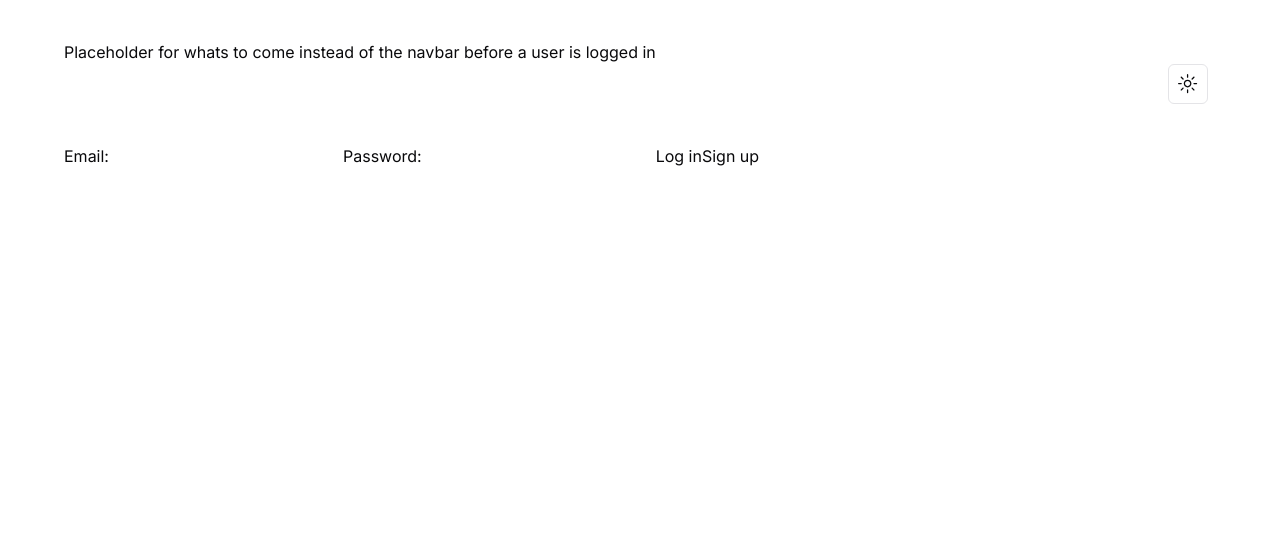
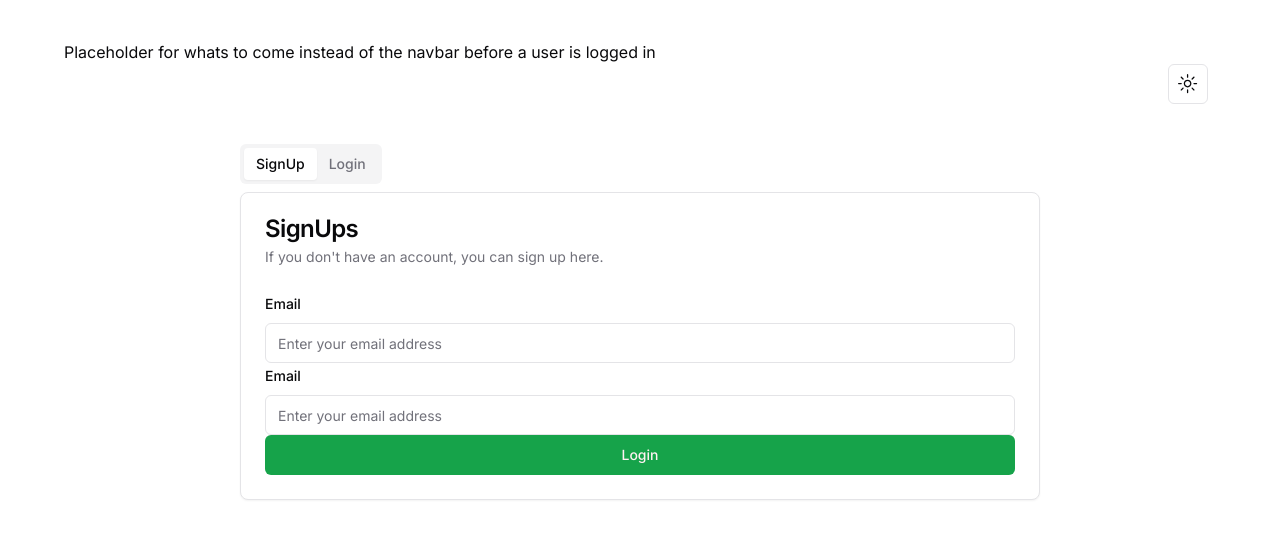
Before and after one commit to Felix-vD/MatheManifest, a Next.js app: page /login in a window 1280 px wide. Shown: the top 538 px of the page. Built offline with nearby package versions, Linux system fonts and the light colour scheme; no server answers.

Commit message:
cleaning up login

```diff
--- a/src/app/home/page.tsx
+++ b/src/app/home/page.tsx
@@ -6,7 +6,7 @@ import { useRouter } from "next/navigation";
 
 export default function home() {
 
-  const timestamp = Date.now();
+  //const timestamp = Date.now();
 
   return (
       <div>
@@ -22,7 +22,7 @@ export default function home() {
         <Button asChild>
           <Link href={{
             pathname: '/exercises',
-            query: { timestamp : timestamp.toString() }
+            //query: { timestamp : timestamp.toString() }
           }}>Aufgabe Üben</Link>
         </Button>
         </div>
--- a/src/app/hook/useExercise.tsx
+++ b/src/app/hook/useExercise.tsx
@@ -1,7 +1,6 @@
 import { useQuery, useQueryClient } from '@tanstack/react-query';
 import { supabaseBrowser } from '@/lib/supabase/browser';
-import { url } from 'inspector';
-import { title } from 'process';
+
 const initExercise = {
     id:"",
     topic_id:"",
--- a/src/app/login/page.tsx
+++ b/src/app/login/page.tsx
@@ -1,14 +1,160 @@
 import { login, signup } from './actions'
+import {
+  Form,
+  FormControl,
+  FormDescription,
+  FormField,
+  FormItem,
+  FormLabel,
+  FormMessage,
+} from "@/components/ui/form"
+import { Input } from "@/components/ui/input"
+import { z } from "zod"
+import { zodResolver } from "@hookform/resolvers/zod"
+import { useForm } from "react-hook-form"
+import { createClient } from "@utils/supabase/clients";
+import { Button } from '@/components/ui/button'
+import { Tabs, TabsContent, TabsList, TabsTrigger } from '@/components/ui/tabs'
+import { Card, CardContent, CardDescription, CardHeader, CardTitle } from '@/components/ui/card'
+export default function LoginPage() {
 
-export default function LoginPage() {
+  //define login schema with zod object
+  const loginSchema = z.object({
+    email: z.string().email("Invalid email address"),
+    password: z.string().min(8, "Password must be at least 8 characters long").max(50, "Password must be at most 50 characters long"),
+  });
+  //set default values for form loginSchema
+  const form = useForm<z.infer<typeof loginSchema>>({
+    resolver: zodResolver(loginSchema),
+    defaultValues: {
+      email: "",
+      password: "",
+    },
+    })
+  //function to handle login with OAuth
+    const handeLoginWithOAuth = (provider:'github' | 'google') => {
+      const supabase = createClient();
+      supabase.auth.signInWithOAuth({
+          provider,
+          options:{
+              redirectTo: location.origin + "/auth/callback"
+          }
+      });
+    };
+
+
   return (
-    <form>
-      <label htmlFor="email">Email:</label>
+    <div className="flex items-center justify-center">
+        <Tabs defaultValue="signup" className="w-[800px]">
+        <TabsList>
+            <TabsTrigger value="signup">SignUp</TabsTrigger>
+            <TabsTrigger value="login">Login</TabsTrigger>
+        </TabsList>
+
+        <TabsContent value="signup">
+            <Card>
+            <CardHeader>
+                <CardTitle>SignUps</CardTitle>
+                <CardDescription>
+                    If you don't have an account, you can sign up here.
+                </CardDescription>
+            </CardHeader>
+            <CardContent className="space-y-2">
+                <div className="space-y-1">
+                  <Form {...form}>
+                    <form>
+                      <FormField
+                        //control={Form.control}
+                        name="email"
+                        render={({ field }) => (
+                          <FormItem>
+                            <FormLabel>Email</FormLabel>
+                            <FormControl>
+                              <Input placeholder="Enter your email address" {...field} />
+                            </FormControl>
+                            <FormMessage />
+                          </FormItem>
+                        )}
+                      />
+                      <FormField
+                        //control={Form.control}
+                        name="email"
+                        render={({ field }) => (
+                          <FormItem>
+                            <FormLabel>Email</FormLabel>
+                            <FormControl>
+                              <Input placeholder="Enter your email address" {...field} />
+                            </FormControl>
+                            <FormMessage />
+                          </FormItem>
+                        )}
+                      />
+                      <div className="flex flex-col gap-5">
+                        <Button type="submit" className="block w-full flex items-center gap-2">Login</Button>
+                      </div>
+                    </form>
+                  </Form>
+                </div>
+            </CardContent>
+            </Card>
+        </TabsContent>
+        <TabsContent value="login">
+            <Card>
+            <CardHeader>
+                <CardTitle>Login</CardTitle>
+                <CardDescription>
+                If you already have an account, you can login here.
+                </CardDescription>
+            </CardHeader>
+            <CardContent className="space-y-2">
+                <div className="space-y-1">
+                <Form {...form}>
+                  <form>
+                    <FormField
+                      //control={Form.control}
+                      name="email"
+                      render={({ field }) => (
+                        <FormItem>
+                          <FormLabel>Email</FormLabel>
+                          <FormControl>
+                            <Input placeholder="Enter your email address" {...field} />
+                          </FormControl>
+                          <FormMessage />
+                        </FormItem>
+                      )}
+                    />
+                    <FormField
+                      //control={Form.control}
+                      name="email"
+                      render={({ field }) => (
+                        <FormItem>
+                          <FormLabel>Email</FormLabel>
+                          <FormControl>
+                            <Input placeholder="Enter your email address" {...field} />
+                          </FormControl>
+                          <FormMessage />
+                        </FormItem>
+                      )}
+                    />
+                    <div className="flex flex-col gap-5">
+                      <Button type="submit" className="block w-full flex items-center gap-2">Login</Button>
+                    </div>
+                  </form>
+                </Form>
+                </div>
+            </CardContent>
+            </Card>
+        </TabsContent>
+        </Tabs>
+    </div>
+
+
+  )
+}
+
+{/* <label htmlFor="email">Email:</label>
       <input id="email" name="email" type="email" required />
       <label htmlFor="password">Password:</label>
       <input id="password" name="password" type="password" required />
       <button formAction={login}>Log in</button>
-      <button formAction={signup}>Sign up</button>
-    </form>
-  )
-}
+      <button formAction={signup}>Sign up</button> */}
--- a/src/components/Exercise.tsx
+++ b/src/components/Exercise.tsx
@@ -23,17 +23,23 @@ import useRandomExercise from '@/app/hook/useExercise';
 import { Input } from './ui/input';
 import { Button } from './ui/button';
 import { useRouter } from 'next/navigation';
-import { Link } from 'lucide-react';
 
+//use hook to fetch random exercise
+const { isFetching, data, refetchExercise } = useRandomExercise();
+const exercise = data && data.length > 0 ? data[0] : null;
+//create router manage rerouting on user actions
+const router = useRouter();
+
+//New schema for the exercise solution
 const exerciseSchema = z.object({
   solution: z
     .string()
     .min(1, "Solution must be at least 1 characters long")
     .max(25, "Solution must be at most 25 characters long"),
 });
-
+//define type of exercise schema
 type ExerciseSchema = z.infer<typeof exerciseSchema>;
-
+//define use state for dialog and set default values for solution form
 export default function Exercise() {
   const [isDialogOpen, setIsDialogOpen] = useState(false);
   const form = useForm<ExerciseSchema>({
@@ -43,9 +49,6 @@ export default function Exercise() {
     },
   });
 
-  const { isFetching, data, refetchExercise } = useRandomExercise();
-  const exercise = data && data.length > 0 ? data[0] : null;
-  const router = useRouter();
 
   if (isFetching) {
     return <div>Loading...</div>;
@@ -62,17 +65,17 @@ export default function Exercise() {
       alert('ICH HAB GESAGT DAS IST FALSCH DU BLÖDE SAU DU');
     }
   };
-
+  //handle cancel action in exercise dialog
   const handleCancel = () => {
     setIsDialogOpen(false);
     router.push('/home');
   };
-
+  //handle action in exercise dialog
   const handleAction = () => {
     setIsDialogOpen(false);
     refetchExercise();  // Fetch a new exercise
   };
-
+  //handle skip action
   const handleSkip = () => {
     refetchExercise();  // Fetch a new exercise
   };
```
